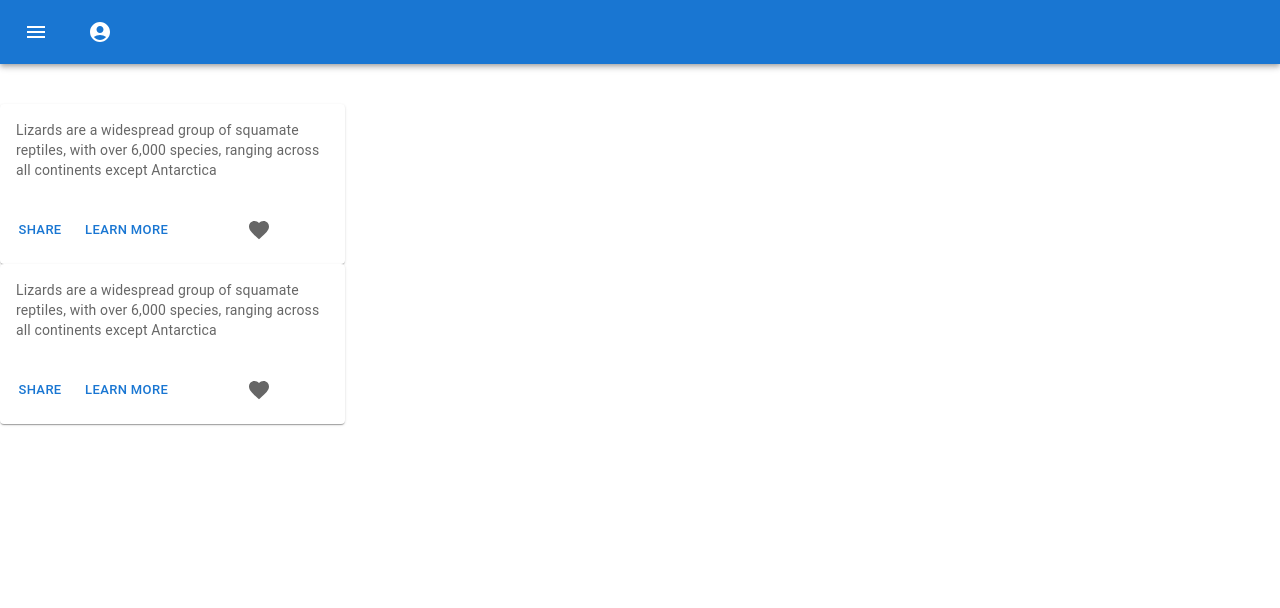
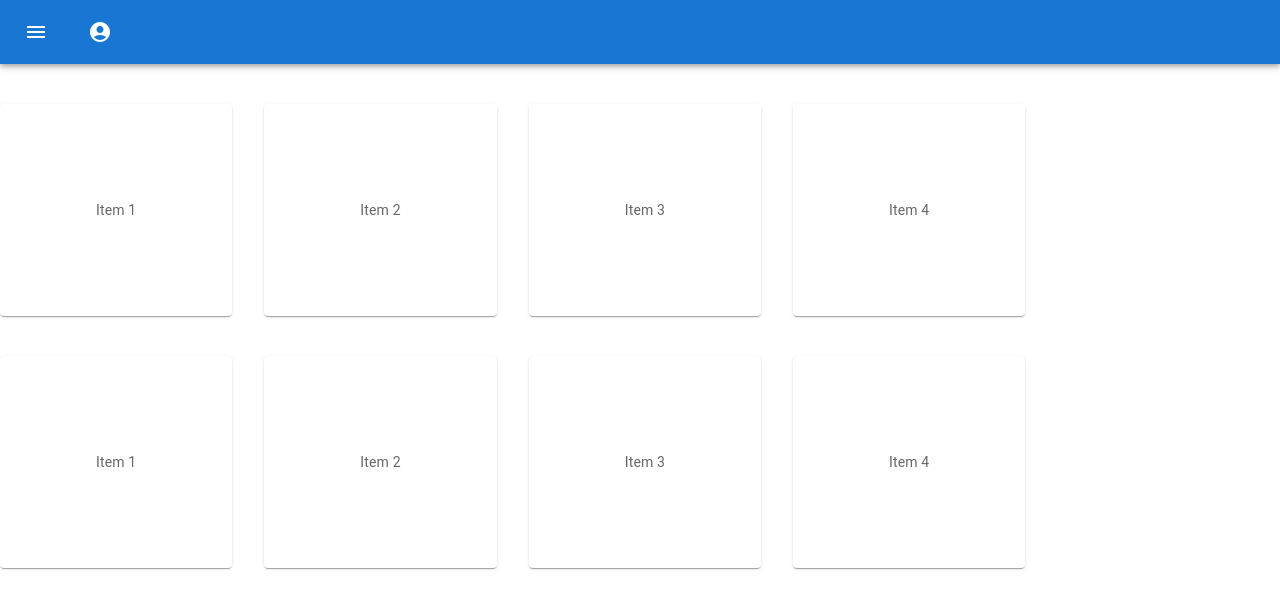
Before and after one commit to twentymurial33/health_vision, a React (Create React App) app in the folder vision/: page / in a window 1280 px wide. Shown: the top 608 px of the page. Built offline with nearby package versions, Linux system fonts and the light colour scheme.

Commit message:
added profile page and working on homepage

```diff
--- a/vision/src/App.js
+++ b/vision/src/App.js
@@ -1,15 +1,10 @@
-// import SignUp from "./components/SignUp";
-import { BrowserRouter as Router, Routes, Route } from "react-router-dom";
+// import Sign from "./components/SignUp";
+import { BrowserRouter, Route, Routes } from "react-router-dom";
 import HomePage from "./components/HomePage";
 import "./App.css";
 
 function App() {
-  return (
-    <div className="App">
-      {/* <SignUp /> */}
-      <HomePage />
-    </div>
-  );
+  return <HomePage />;
 }
 
 export default App;
--- a/vision/src/components/HomePage.jsx
+++ b/vision/src/components/HomePage.jsx
@@ -1,49 +1,33 @@
 import * as React from "react";
-import Box from "@mui/material/Box";
-import BottomNavigationAction from "@mui/material/BottomNavigationAction";
-import FavoriteIcon from "@mui/icons-material/Favorite";
-import Card from "@mui/material/Card";
-import CardActions from "@mui/material/CardActions";
-import CardContent from "@mui/material/CardContent";
-import Button from "@mui/material/Button";
-import Typography from "@mui/material/Typography";
+import Paper from "@mui/material/Paper";
+import Stack from "@mui/material/Stack";
+import { styled } from "@mui/material/styles";
 import Navbar from "../shared/Navbar";
 
+const Item = styled(Paper)(({ theme }) => ({
+  ...theme.typography.body2,
+  padding: theme.spacing(12),
+  textAlign: "center",
+  size: "large",
+  color: theme.palette.text.secondary,
+}));
+
 export default function HomePage() {
-  const [value, setValue] = React.useState(0);
   return (
-    <>
+    <div>
       <Navbar />
-      <Card
-        sx={{ maxWidth: 345 }}
-        className="card_name"
-        style={{ marginTop: "40px" }}
-      >
-        <CardContent>
-          <Typography variant="body2" color="text.secondary">
-            Lizards are a widespread group of squamate reptiles, with over 6,000
-            species, ranging across all continents except Antarctica
-          </Typography>
-        </CardContent>
-        <CardActions>
-          <Button size="small">Share</Button>
-          <Button size="small">Learn More</Button>
-          <BottomNavigationAction label="Favorites" icon={<FavoriteIcon />} />
-        </CardActions>
-      </Card>
-      <Card sx={{ maxWidth: 345 }}>
-        <CardContent>
-          <Typography variant="body2" color="text.secondary">
-            Lizards are a widespread group of squamate reptiles, with over 6,000
-            species, ranging across all continents except Antarctica
-          </Typography>
-        </CardContent>
-        <CardActions>
-          <Button size="small">Share</Button>
-          <Button size="small">Learn More</Button>
-          <BottomNavigationAction label="Favorites" icon={<FavoriteIcon />} />
-        </CardActions>
-      </Card>
-    </>
+      <Stack direction="row" spacing={4} style={{ marginTop: "40px" }}>
+        <Item>Item 1</Item>
+        <Item>Item 2</Item>
+        <Item>Item 3</Item>
+        <Item>Item 4</Item>
+      </Stack>
+      <Stack direction="row" spacing={4} style={{ marginTop: "40px" }}>
+        <Item>Item 1</Item>
+        <Item>Item 2</Item>
+        <Item>Item 3</Item>
+        <Item>Item 4</Item>
+      </Stack>
+    </div>
   );
 }
--- a/vision/src/shared/Navbar.jsx
+++ b/vision/src/shared/Navbar.jsx
@@ -7,6 +7,7 @@ import MenuIcon from "@mui/icons-material/Menu";
 import AccountCircle from "@mui/icons-material/AccountCircle";
 import MenuItem from "@mui/material/MenuItem";
 import Menu from "@mui/material/Menu";
+import { Link } from "react-router-dom";
 
 export default function Navbar() {
   const [auth, setAuth] = React.useState(true);
```
Also changed, not shown: vision/src/components/Profile.jsx (+45 -9 lines).
